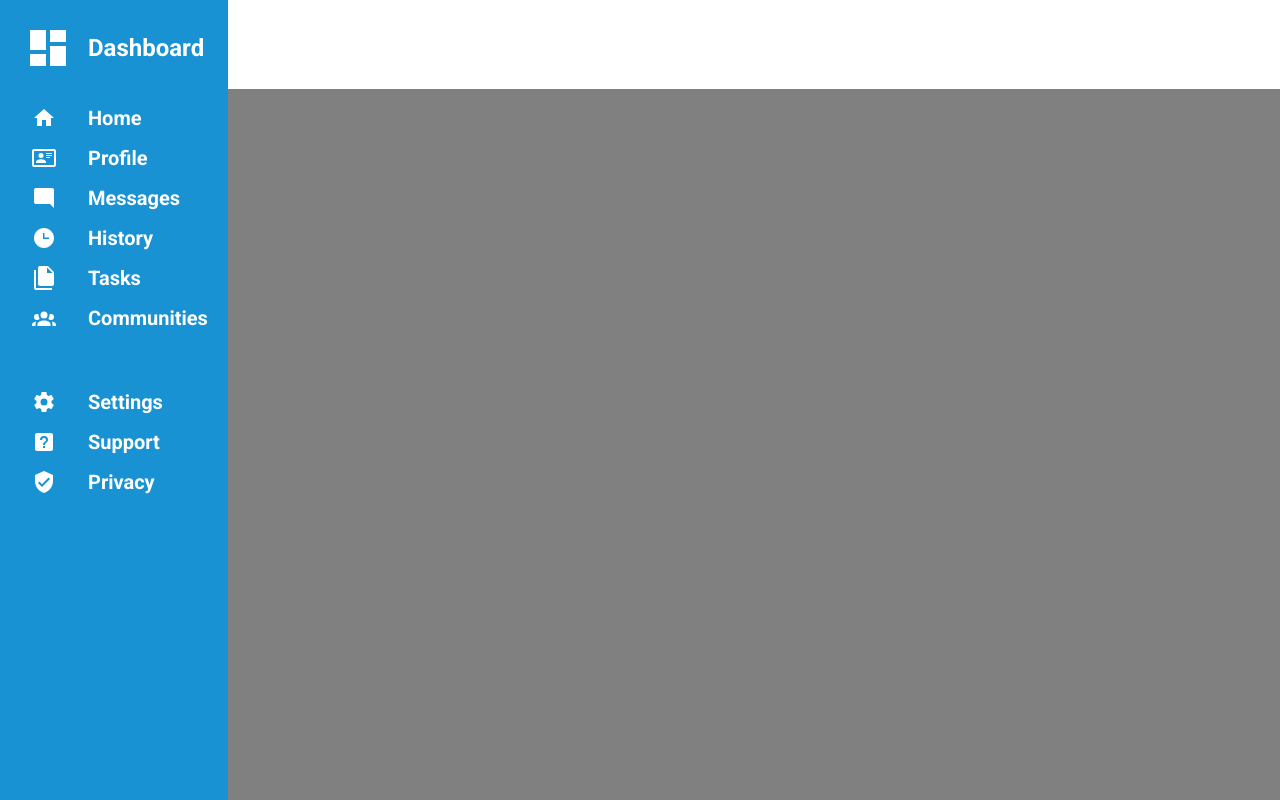
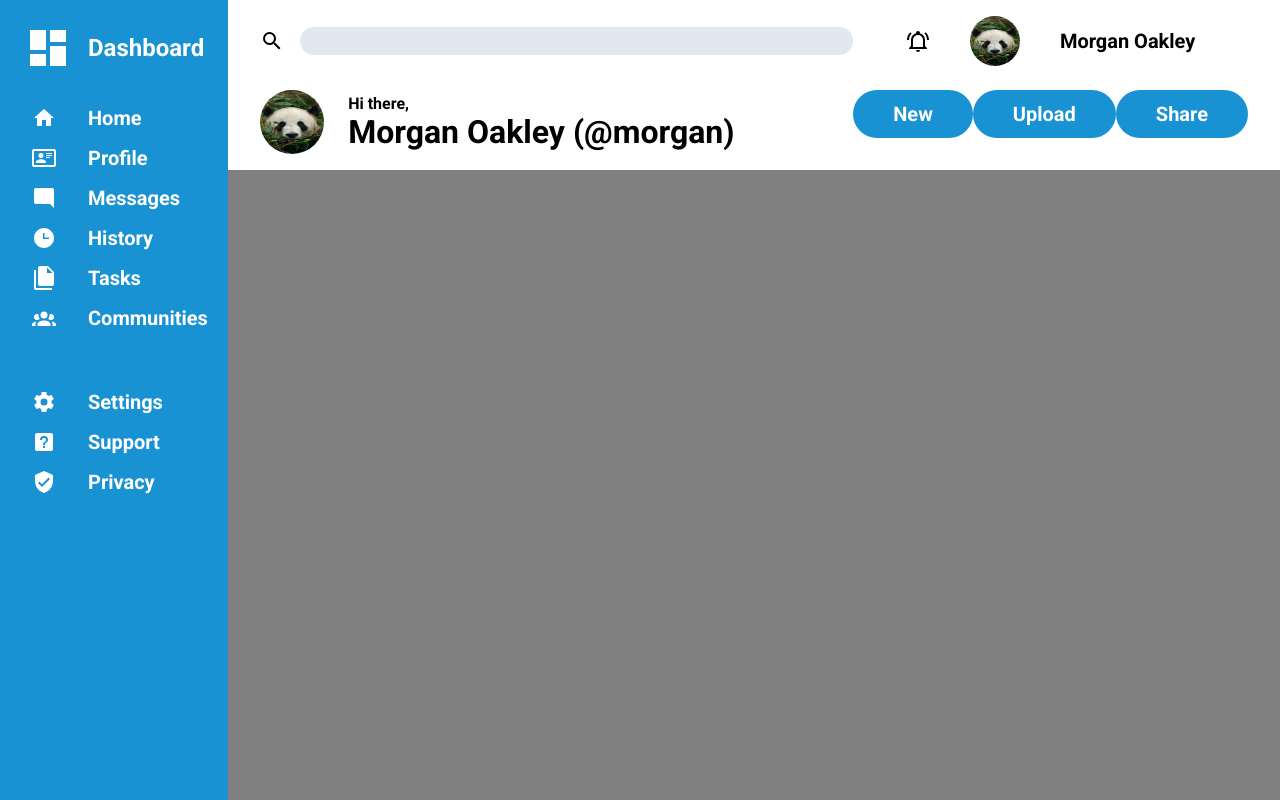
Before and after one commit to bkwong315/odin-admin-dashboard, a plain HTML site: page index.html in a window 1280 px wide. Drawn offline with Linux system fonts and the light colour scheme.

Commit message:
Add header html and css

```diff
--- a/index.html
+++ b/index.html
@@ -58,7 +58,40 @@
         </div>
       </div>
     </div>
-    <header></header>
+    <header>
+      <div class="search">
+        <img src="./imgs/search.svg" alt="search" class="search-icon" />
+        <input type="search" class="search-bar" />
+      </div>
+      <div class="account-nav">
+        <img src="./imgs/notification.svg" alt="bell" />
+        <img
+          src="./imgs/profile-pic.jpg"
+          alt="profile-pic"
+          class="nav-profile-pic profile-pic"
+        />
+        <p class="nav-user-name">Morgan Oakley</p>
+      </div>
+      <div class="greeting">
+        <img
+          src="./imgs/profile-pic.jpg"
+          alt="profile-pic"
+          class="greet-profile-pic profile-pic"
+        />
+        <div class="text">
+          <p class="greeting-text">
+            Hi there,<br /><span class="greet-user-name"
+              >Morgan Oakley (@morgan)</span
+            >
+          </p>
+        </div>
+      </div>
+      <div class="file-options">
+        <button class="btn new-btn">New</button>
+        <button class="btn upload-btn">Upload</button>
+        <button class="btn share-btn">Share</button>
+      </div>
+    </header>
     <div class="content"></div>
   </body>
 </html>
--- a/style.css
+++ b/style.css
@@ -4,12 +4,13 @@
   margin: 0;
   padding: 0;
   font-family: "Roboto", sans-serif;
+  box-sizing: border-box;
 }
 
 body {
   display: grid;
   grid-template-columns: 1fr 5fr;
-  grid-template-rows: 1fr 8fr;
+  grid-template-rows: 1fr 5fr;
   height: 100vh;
 }
 
@@ -53,11 +54,89 @@ body {
 }
 
 header {
+  grid-area: 1 / 2 / 2 / 3;
+  display: grid;
+  grid-template-columns: 2fr 1fr;
+  row-gap: 1.5rem;
+  margin: 1rem 2rem;
   background: white;
+}
+
+.search {
+  grid-area: 1 / 1 / 2 / 2;
+  display: flex;
+  align-items: center;
+  gap: 1rem;
+}
+
+.search > .search-bar {
+  appearance: none;
+  background: #e2e8f0;
+  border: none;
+  border-radius: 20px;
+  padding: 0.5em 0.5em;
+  flex: 1;
+}
+
+.account-nav {
   grid-area: 1 / 2 / 2 / 3;
+  display: grid;
+  grid-template-columns: auto auto auto;
+  justify-content: center;
+  align-items: center;
+  gap: 2em;
+  font-size: 1.25rem;
+  font-weight: 700;
+}
+
+.profile-pic {
+  border-radius: 100%;
+}
+
+.nav-profile-pic {
+  width: 2.5em;
+  height: 2.5em;
 }
 
 .content {
   background: gray;
-  grid-area: 2 / 2 / 3 / 3;
 }
+
+.greeting {
+  display: grid;
+  grid-template-columns: auto 1fr;
+  gap: 1.5rem;
+}
+
+.greeting > .text {
+  display: flex;
+  align-items: center;
+  font-weight: 700;
+}
+
+.greet-profile-pic {
+  grid-area: 1 / 1 / 2 / 2;
+  width: 4em;
+  height: 4em;
+}
+
+.greeting-text > .greet-user-name {
+  font-size: 2rem;
+}
+
+.file-options {
+  display: flex;
+  justify-content: space-around;
+}
+
+.btn {
+  appearance: none;
+  background: #1992d4;
+  border: none;
+  color: white;
+  border-radius: 30px;
+  padding: 0.5em 2em;
+  height: 3rem;
+  font-weight: 700;
+  font-size: 1.25rem;
+}
```
Also changed, not shown: imgs/notification.svg (added), imgs/profile-pic.jpg (added), imgs/search.svg (added).
